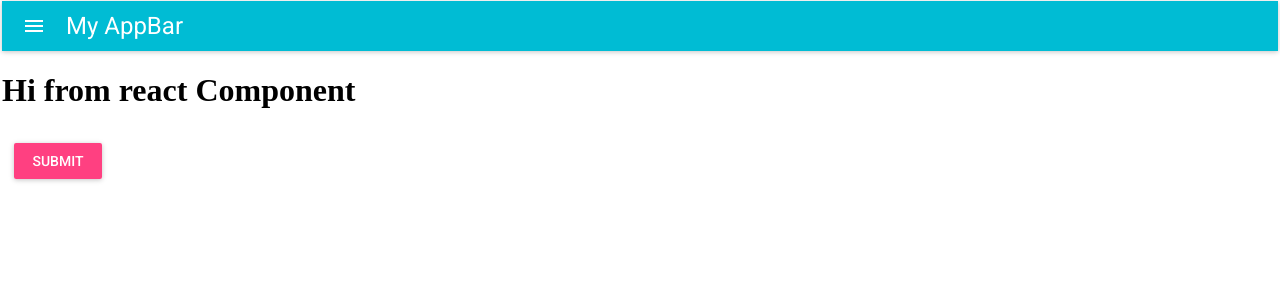
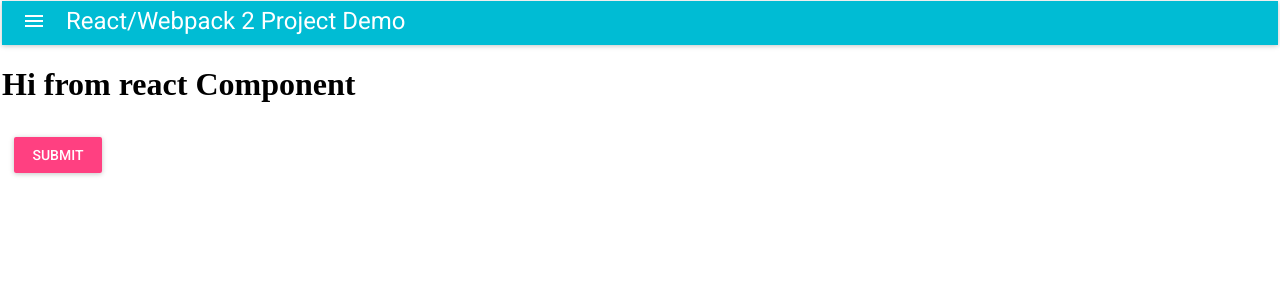
Before and after one commit to EshwarRachala/reactwp, a React app: page / in a window 1280 px wide. Shown: the top 300 px of the page. Built offline with nearby package versions, Linux system fonts and the light colour scheme; what react-tap-event-plugin would draw is missing.

Commit message:
updated json files

```diff
--- a/src/main.js
+++ b/src/main.js
@@ -16,7 +16,7 @@ const muiTheme = getMuiTheme({
     textColor: cyan500,
   },
   appBar: {
-    height: 50,
+    height: 40,
   },
 });
 
@@ -25,7 +25,7 @@ const muiTheme = getMuiTheme({
 const Main = () => (
   <MuiThemeProvider muiTheme={muiTheme} >
     <div>
-      <AppBar title="My AppBar" />
+      <AppBar title="React/Webpack 2 Project Demo" />
       <App></App>
     </div>
   </MuiThemeProvider >
```
Also changed, not shown: package.json (+6 -1 lines).
